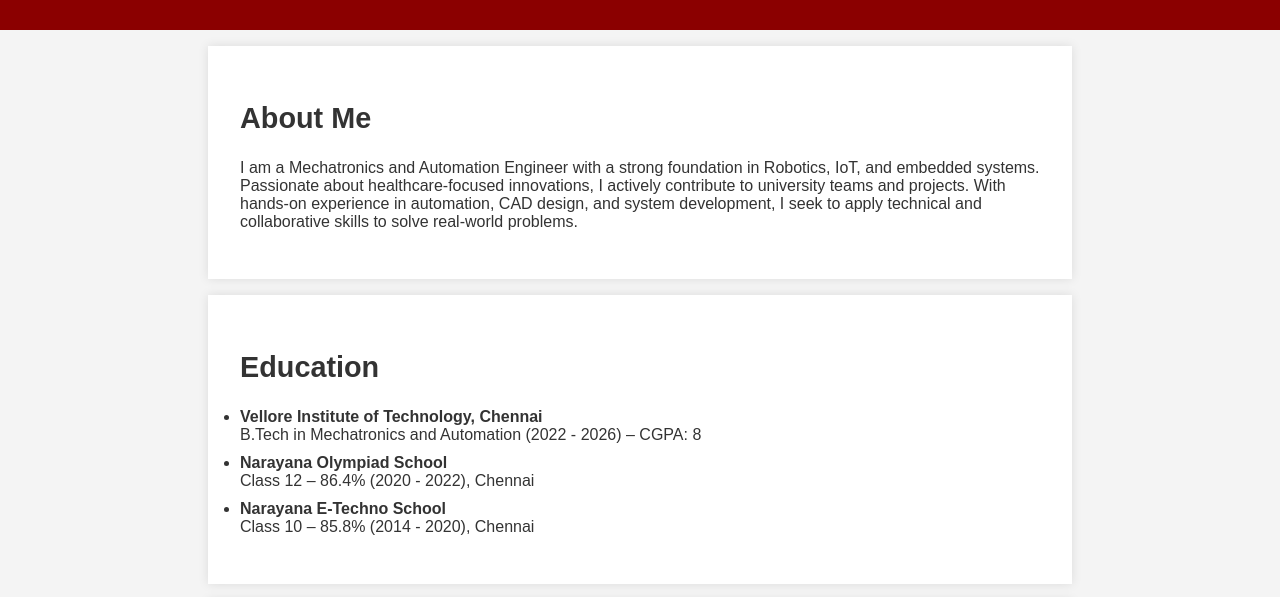
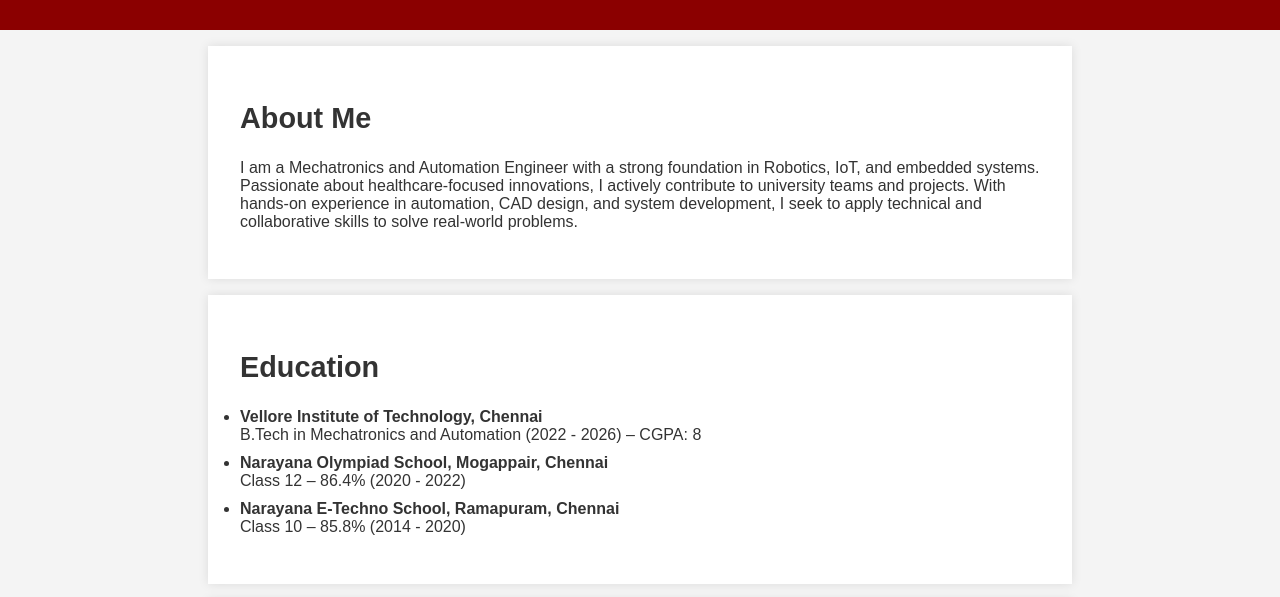
Before and after one commit to Ittsmesiva/Portfolio, a plain HTML site: page index.html in a window 1280 px wide. Shown: the part 130-727 px from the top of the page. Drawn offline with Linux system fonts and the light colour scheme.

Commit message:
Update index.html

```diff
--- a/index.html
+++ b/index.html
@@ -32,8 +32,8 @@
         <h2>Education</h2>
         <ul class="education-list">
             <li><strong>Vellore Institute of Technology, Chennai</strong><br>B.Tech in Mechatronics and Automation (2022 - 2026) – CGPA: 8</li>
-            <li><strong>Narayana Olympiad School</strong><br>Class 12 – 86.4% (2020 - 2022), Chennai</li>
-            <li><strong>Narayana E-Techno School</strong><br>Class 10 – 85.8% (2014 - 2020), Chennai</li>
+            <li><strong>Narayana Olympiad School, Mogappair, Chennai</strong><br>Class 12 – 86.4% (2020 - 2022)</li>
+            <li><strong>Narayana E-Techno School, Ramapuram, Chennai</strong><br>Class 10 – 85.8% (2014 - 2020)</li>
         </ul>
     </section>
 
```
